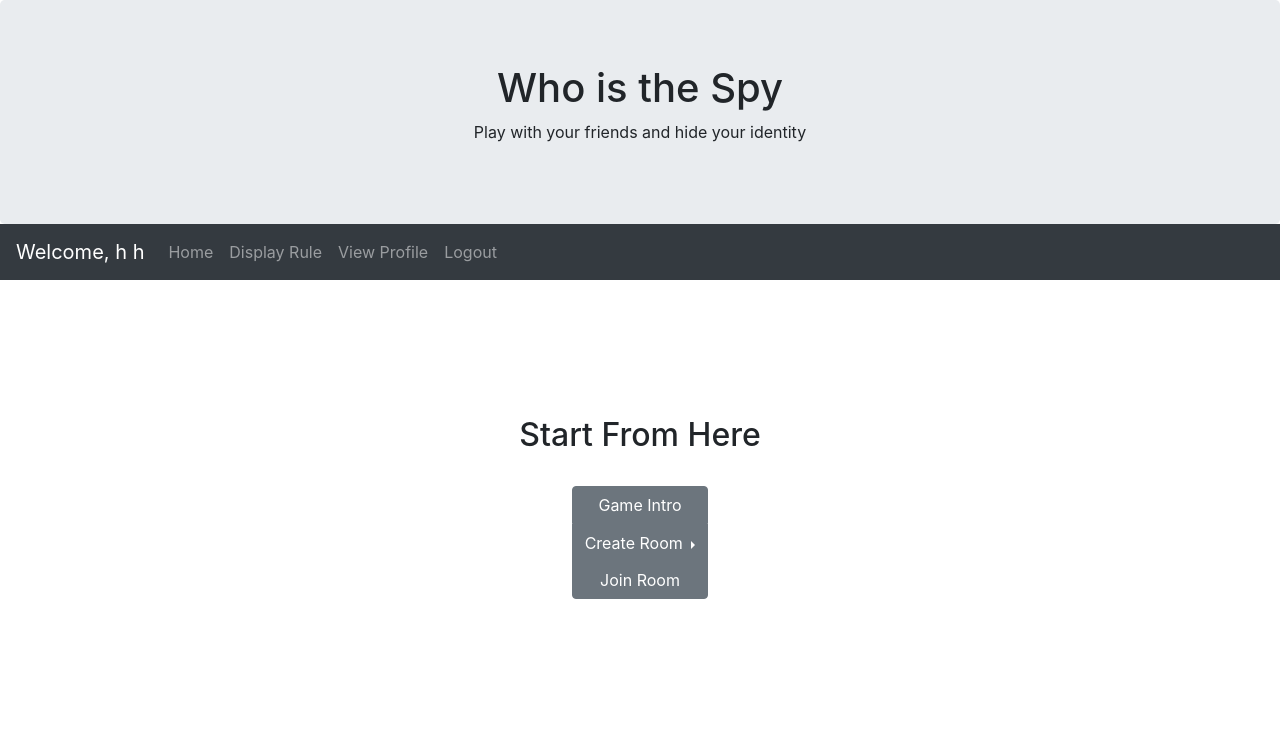
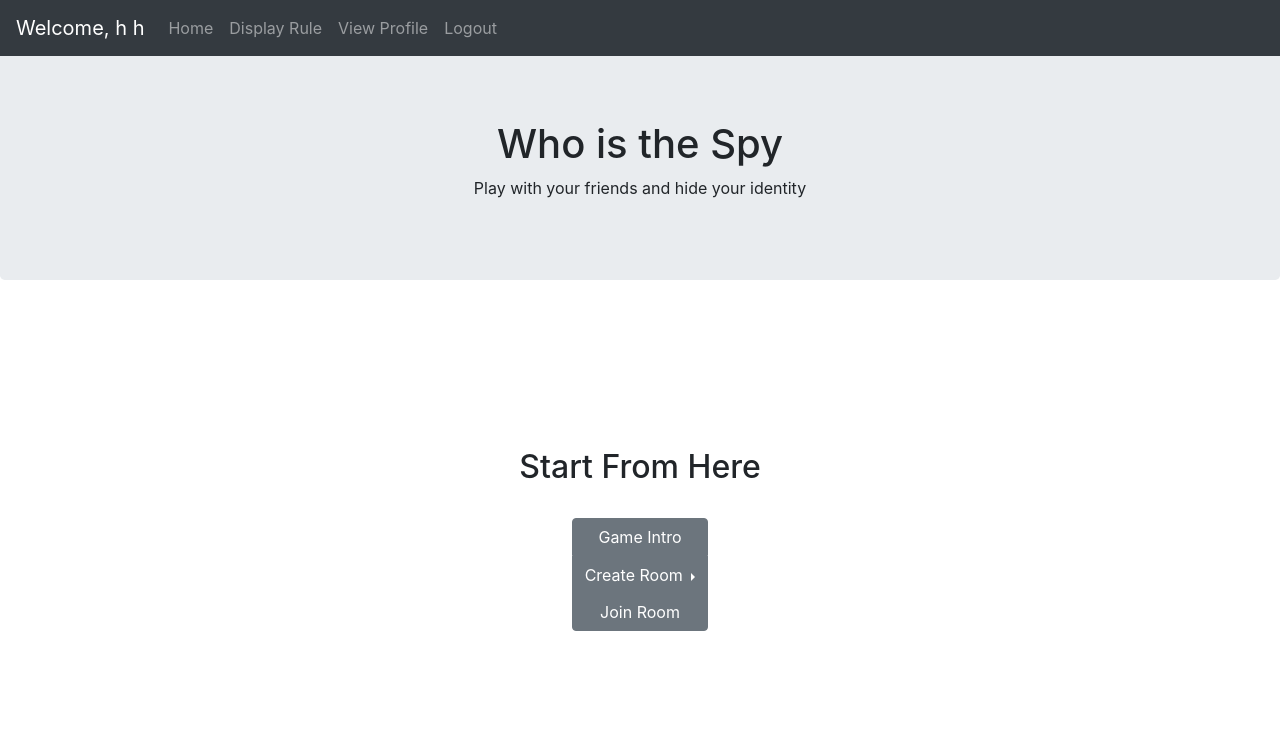
Before and after one commit to JiaRuiShao/web-development, a Django app: page / in a window 1280 px wide. Shown: the top 734 px of the page. Run offline with Django 3.2, Linux system fonts and the light colour scheme; a user stored in the database is signed in; some libraries are stand-ins or nearby versions.

Commit message:
modified the rule display and added a collapsible for room search

```diff
--- a/findspy/static/findspy/base.js
+++ b/findspy/static/findspy/base.js
@@ -21,8 +21,9 @@ function userVisitCount() {
 }
 
 function displayRule() {
+    if (document.getElementById('game-intro') == null) {
         $("#game-rules").html(
-        '<h2>Game Intro</h2><br>' +
+            '<h2 id="game-intro">Game Intro</h2><br>' +
             '<h5>You will be randomly assigned with a word</h5><br>' +
             '<p style="color: #90adc6">If the word you got is the same for the majority of the others, then you are a civilian and ' +
             'your job is to find the players whose word is not the same with you and eliminate him/her via the polling.</p>' +
@@ -35,5 +36,8 @@ function displayRule() {
             '<p style="color: #90adc6">For civilians, the winning condition is to eliminate the spy and the Mr.White.</p>' +
             '<p style="color: #887bb0">For spy and Mr.White, the winning condition is when there are more undercover and Mr. White than civilians.</p>' +
             '<i style="color: #f4b9b8">Notice that all players identities will only be released after the end of the game.</i><br>'
-    )
+        );
+    } else {
+        $("#game-rules").html('');
     }
+}
--- a/findspy/templates/findspy/base.html
+++ b/findspy/templates/findspy/base.html
@@ -19,12 +19,7 @@
 </head>
 
 <body>
-<div class="jumbotron text-center"  style="margin-bottom:0">
-    <h1>Who is the Spy</h1>
-    <p>Play with your friends and hide your identity</p>
-</div>
-
-<nav class="navbar navbar-expand-sm bg-dark navbar-dark">
+<nav class="navbar navbar-expand-sm bg-dark navbar-dark fixed-top">
     {% if user.first_name %}
     <a class="navbar-brand" href="#">Welcome, {{user.first_name}} {{user.last_name}}</a>
     {% else %}
@@ -54,6 +49,11 @@
     {% endif %}
 </nav>
 
+<div class="jumbotron text-center" style="padding-top: 15vh">
+    <h1>Who is the Spy</h1>
+    <p>Play with your friends and hide your identity</p>
+</div>
+
 {% if message %}
 <div class="message">
     {{message}}
--- a/findspy/templates/findspy/home.html
+++ b/findspy/templates/findspy/home.html
@@ -5,8 +5,8 @@ Who is the SPY? - Home
 {% endblock %}
 
 {% block container %}
-<div class="row" onload="userVisitCount()" style="padding: 10vh 20vw">
-    <div class="col-sm-12" id="game-rules" style="text-align: left">
+<div class="container text-center" onload="userVisitCount()" style="padding: 10vh 20vw">
+    <div class="col-sm-12" id="game-rules">
         <!-- rules will be appended here if the user is new or -->
         <!-- if the user click display rule hyperlink in the navigation bar -->
     </div>
@@ -18,14 +18,15 @@ Who is the SPY? - Home
                 <button class="btn btn-secondary dropdown-toggle rounded-0" data-toggle="dropdown" type="button">Create Room
                 </button>
                 <div class="dropdown-menu">
-                    <span class="dropdown-item-text">So far we only support to build a room with capacity 3 or 5</span>
+<!--                    <span class="dropdown-item-text">So far we only support to build a room with capacity 3 or 5</span>-->
                     <a class="dropdown-item" href="#">Create a room for 3</a>
                     <a class="dropdown-item" href="#">Create a room for 5</a>
                 </div>
             </div>
-            <button class="btn btn-secondary" type="button">Join Room</button>
+            <button class="btn btn-secondary" type="button" data-toggle="collapse" data-target="#room-search">Join Room</button>
         </div>
         <br><br>
+        <input class="form-control collapse text-center" id="room-search" type="text" placeholder="Search the room number:">
     </div>
 </div>
 {% endblock %}
--- a/findspy/templates/findspy/login.html
+++ b/findspy/templates/findspy/login.html
@@ -9,7 +9,7 @@ Who is the SPY? - Login
 {% endblock %}
 
 {% block container %}
-<div class="container-fluid text-center" style="padding: 10vh 35vw; font-size: 20px; margin-left: auto;margin-right: auto;">
+<div class="container-fluid text-center mx-auto" style="padding: 10vh 35vw; font-size: 20px;>
     <form action="{% url 'login' %}" class="form-inline" method="post">
         <br>
         <div class="input-group">
```
Lines whose indentation alone changed are shown as unchanged.
